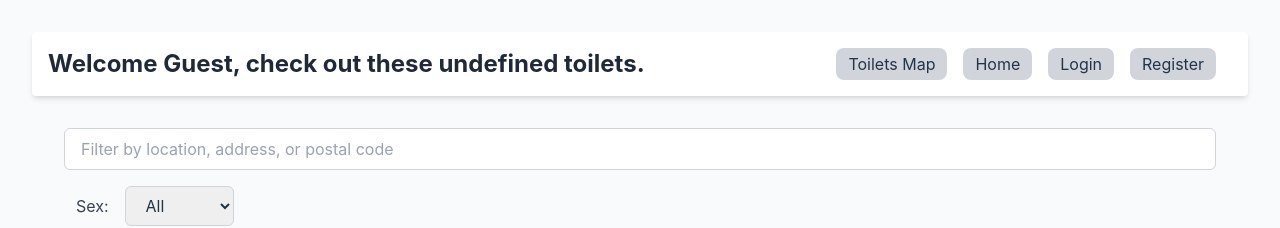
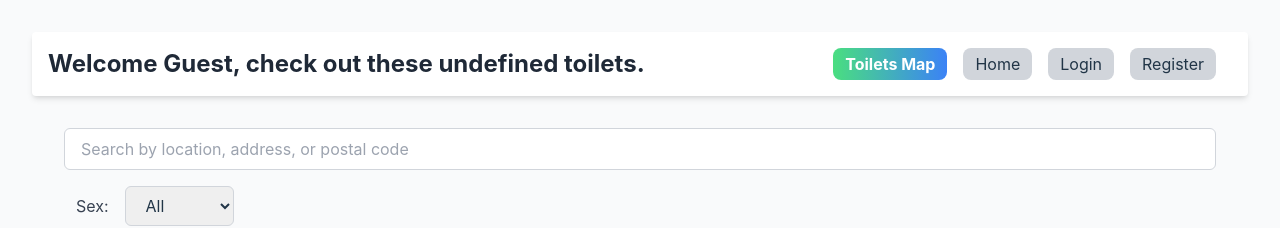
Before and after one commit to unkerpete/ToiletsSearchRate_client, a React (Vite) app: page /home in a window 1280 px wide. Shown: the top 228 px of the page. Built offline with nearby package versions, Linux system fonts and the light colour scheme; no server answers.

Commit message:
NearestToiletsPage wip3. NPM install react-leaflet-cluster. And added cluster.

```diff
--- a/package.json
+++ b/package.json
@@ -13,6 +13,7 @@
     "react": "^18.2.0",
     "react-dom": "^18.2.0",
     "react-leaflet": "^4.2.1",
+    "react-leaflet-cluster": "^2.1.0",
     "react-router-dom": "^6.8.0",
     "react-toastify": "^9.1.1"
   },
--- a/src/components/FilterAndDisplay.jsx
+++ b/src/components/FilterAndDisplay.jsx
@@ -50,7 +50,7 @@ const FilterAndDisplay = ({ userName }) => {
         <input
           className="w-full px-4 py-2 mb-4 border border-gray-300 rounded-md focus:outline-none focus:ring-2 focus:ring-gray-200"
           type="text"
-          placeholder="Filter by location, address, or postal code"
+          placeholder="Search by location, address, or postal code"
           onChange={handleLocationPostalChange}
         />
 
@@ -78,34 +78,6 @@ const FilterAndDisplay = ({ userName }) => {
           </select>
         </div>
       </div>
-      {/* <div className="filters-container m-28">
-        <input
-          className="inline-block mx-auto bg-white border-2 border-gray-300 rounded-md py-2 px-4 w-96 mb-4"
-          type="text"
-          label="hello"
-          placeholder="filter by location, address, or postal code"
-          onChange={handleLocationPostalChange}
-        />
-        <br />
-        <span className="mt-4 mr-2 text-gray-700">Sex</span>
-        <select
-          className="border-2 border-gray-300 rounded-md px-4 py-2 ml-2"
-          onChange={handleSexChange}
-        >
-          <option value="all sex">all</option>
-          <option value="male">male</option>
-          <option value="female">female</option>
-        </select>
-        <span className="mt-4 mr-2 text-gray-700">Bidet</span>
-        <select
-          className="border-2 border-gray-300 rounded-md px-4 py-2 ml-2"
-          onChange={handleBidetChange}
-        >
-          <option value="all bidets">all</option>
-          <option value="manual">manual</option>
-          <option value="automatic">automatic</option>
-        </select>
-      </div> */}
       <div className="grid grid-cols-1 sm:grid-cols-2 lg:grid-cols-3 gap-4 lg:gap-8">
         {toiletsResults &&
           toiletsResults
--- a/src/components/navbar.jsx
+++ b/src/components/navbar.jsx
@@ -53,7 +53,7 @@ const Navbar = ({
         <div className="flex items-center mr-4">
           <Link
             to="/nearesttoilets"
-            className="mr-4 px-3 py-1 rounded-lg bg-gray-300 hover:bg-gray-400"
+            className="mr-4 px-3 py-1 rounded-lg bg-gradient-to-r from-green-400 to-blue-500 text-white font-bold hover:from-green-500 hover:to-blue-600"
           >
             Toilets Map
           </Link>
@@ -103,65 +103,6 @@ const Navbar = ({
           )}
         </div>
       </div>
-      {/* <ToastContainer />
-      <div className="flex justify-between sticky top-0 bg-white h-10">
-        <span className="text-2xl font-bold">{`Welcome, ${
-          userName ? userName : 'Guest'
-        }`}</span>
-
-        <div className="flex items-center">
-          <Link
-            to="/nearesttoilets"
-            className="mr-4 px-3 py-1 rounded-lg bg-gray-300 hover:bg-gray-400"
-          >
-            Nearest Toilets
-          </Link>
-          {userRole === 'admin' && (
-            <Link
-              to="/wipeskidmarksoff"
-              className="mr-4 px-3 py-1 rounded-lg bg-gray-300 hover:bg-gray-400"
-            >
-              Admin Manage
-            </Link>
-          )}
-          <Link
-            to="/home"
-            className="mr-4 px-3 py-1 rounded-lg bg-gray-300 hover:bg-gray-400"
-            onClick={() => {
-              window.scrollTo({
-                top: 0,
-                behavior: 'smooth',
-              });
-            }}
-          >
-            Home
-          </Link>
-          {isLoggedIn ? (
-            <Link
-              to="/home"
-              className="mr-4 px-3 py-1 rounded-lg bg-gray-300 hover:bg-gray-400"
-              onClick={logout}
-            >
-              Logout
-            </Link>
-          ) : (
-            <Link
-              to="/login"
-              className="mr-4 px-3 py-1 rounded-lg bg-gray-300 hover:bg-gray-400"
-            >
-              Login
-            </Link>
-          )}
-          {!isLoggedIn && (
-            <Link
-              to="/register"
-              className="px-3 py-1 rounded-lg bg-gray-300 hover:bg-gray-400"
-            >
-              Register
-            </Link>
-          )}
-        </div>
-      </div> */}
     </>
   );
 };
--- a/src/pages/NearestToiletsPage.jsx
+++ b/src/pages/NearestToiletsPage.jsx
@@ -8,6 +8,8 @@ import girlIcon from '../assets/icons/girl.png';
 import { MapContainer, TileLayer, Marker, Popup } from 'react-leaflet'; //MapContainer component needed to contain/wrap the map and specify initial center and zoom level. TileLayer is a component that renders a map layer consisting of a set of map tiles. Tiles are small images of maps that are combined together to form a larger map image
 import ToiletMapModal from '../components/ToiletMapModal';
 import { Icon } from 'leaflet';
+import MarkerClusterGroup from 'react-leaflet-cluster';
+import 'react-leaflet-cluster/lib/assets/MarkerCluster.Default.css';
 
 const NearestToiletsPage = () => {
   const [toiletResults, setToiletResults] = useState([]);
@@ -109,7 +111,7 @@ const NearestToiletsPage = () => {
   return (
     <div className="mt-5 mb-5">
       {userLatitude && userLongitude ? (
-        <MapContainer center={[userLatitude, userLongitude]} zoom={17}>
+        <MapContainer center={[userLatitude, userLongitude]} zoom={18}>
           <TileLayer
             attribution='&copy; <a href="https://www.openstreetmap.org/copyright">OpenStreetMap</a> contributors'
             url="https://{s}.tile.openstreetmap.org/{z}/{x}/{y}.png"
@@ -120,6 +122,7 @@ const NearestToiletsPage = () => {
           >
             <Popup>Here's you!</Popup>
           </Marker>
+          <MarkerClusterGroup>
             {toiletResults.map((toilet) => {
               return (
                 <Marker
@@ -139,6 +142,7 @@ const NearestToiletsPage = () => {
                 </Marker>
               );
             })}
+          </MarkerClusterGroup>
         </MapContainer>
       ) : (
         <p>Loading map...</p>
```
Also changed, not shown: 1 other file (tests, documents, lock files or other folders). Lines whose indentation alone changed are shown as unchanged.
